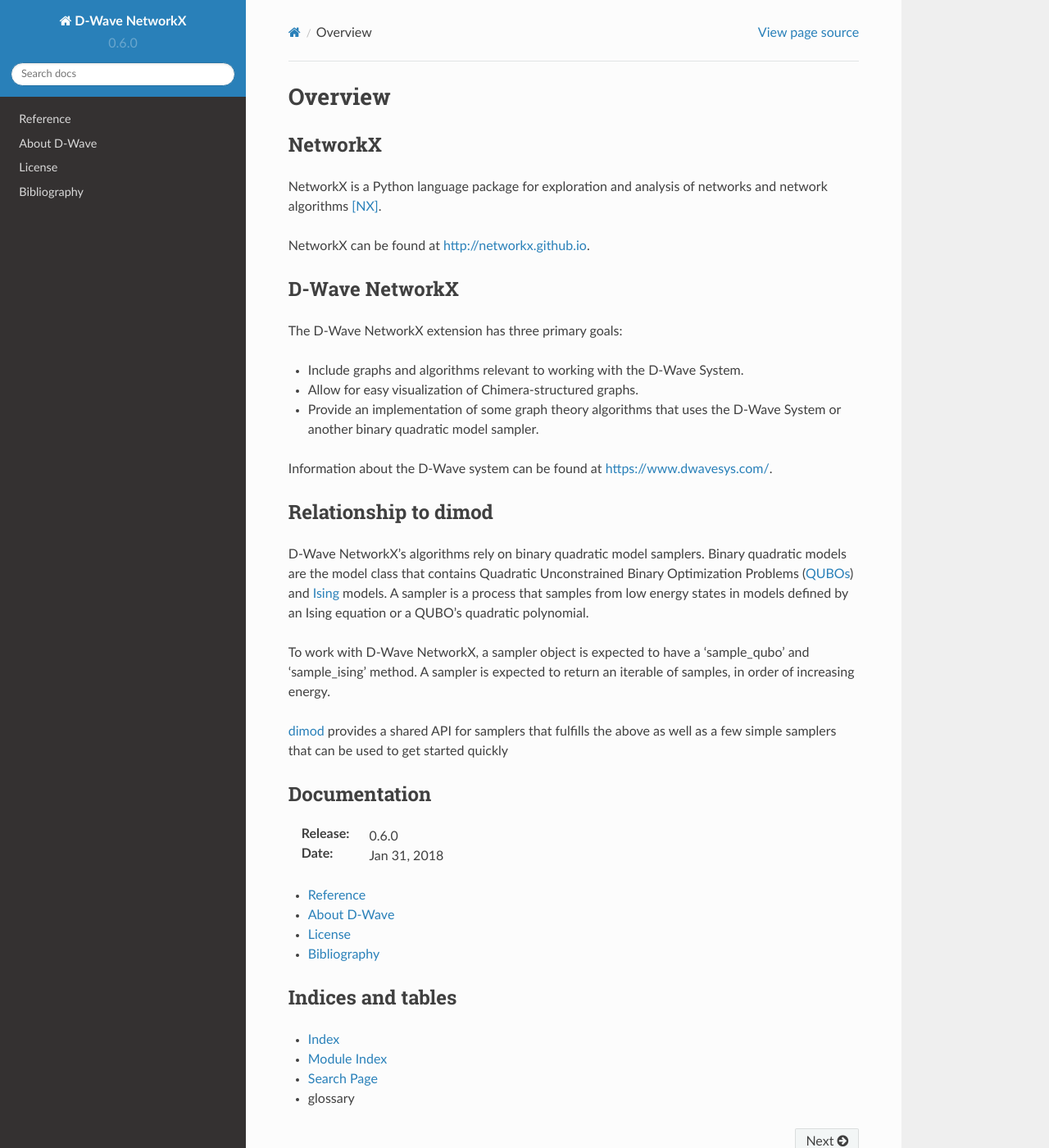
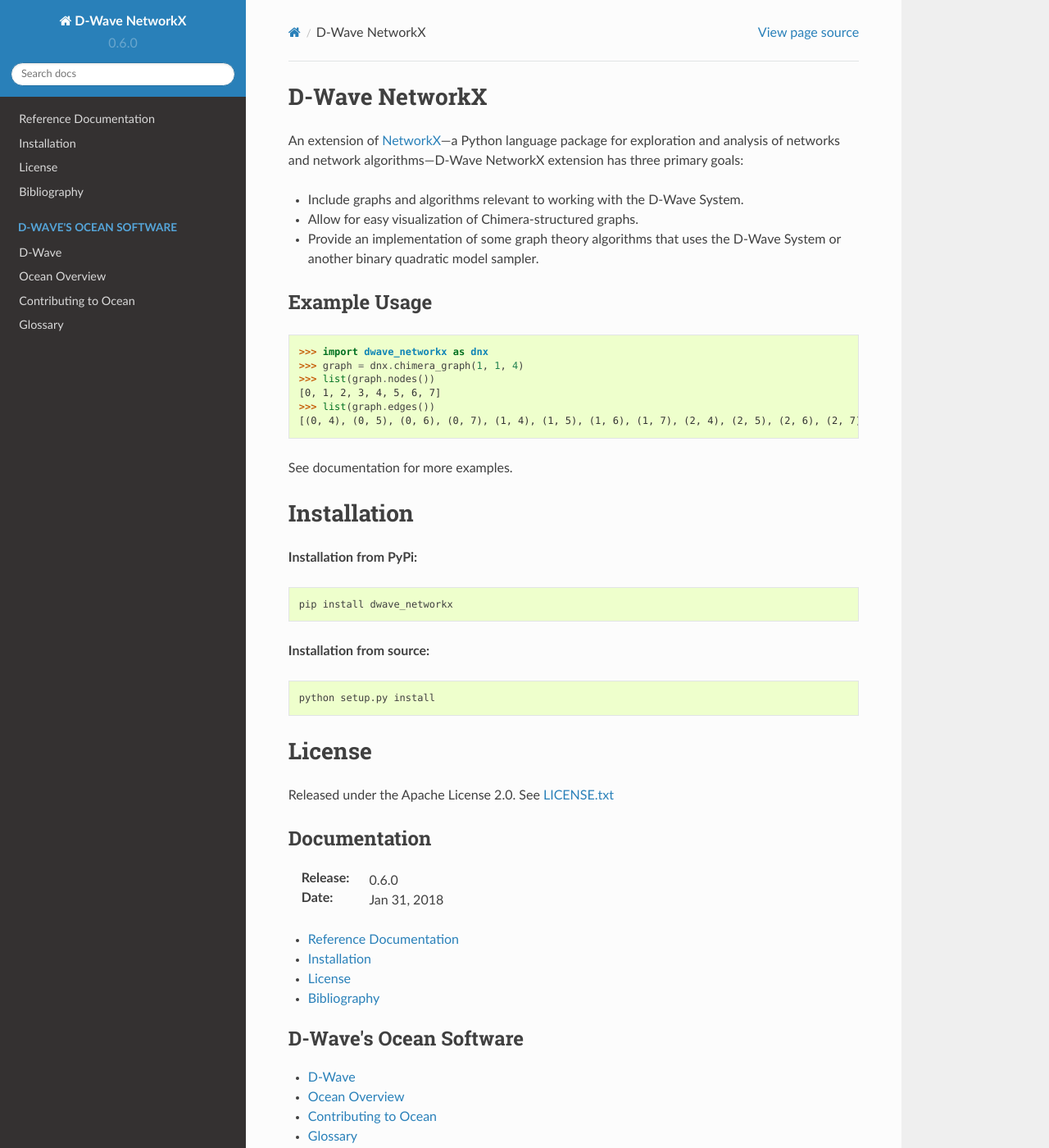
Before and after one commit to dwavesystems/dwave-networkx, a Sphinx documentation site: the page built from docs/index.rst, in a window 1280 px wide and 1400 px high. Shown: the whole window at 82% size. Built offline with Sphinx 7.4.7 and the Read the Docs theme 2.0.0, drawn with Linux system fonts in a browser that asks for light colours.

Commit message:
Navigation 1st draft

```diff
--- /dev/null
+++ b/README.rst
@@ -0,0 +1,55 @@
+
+.. image:: https://travis-ci.org/dwavesystems/dwave_networkx.svg?branch=master
+    :target: https://travis-ci.org/dwave_networkx
+
+.. inclusion-marker-do-not-remove
+
+D-Wave NetworkX
+====================
+
+An extension of `NetworkX <http://networkx.github.io>`_\ ---a Python language package for exploration
+and analysis of networks and network algorithms---D-Wave NetworkX extension has three primary goals:
+
+* Include graphs and algorithms relevant to working with the D-Wave System.
+* Allow for easy visualization of Chimera-structured graphs.
+* Provide an implementation of some graph theory algorithms that uses the D-Wave System or another binary quadratic model sampler.
+
+Example Usage
+----------------
+
+.. code: python
+
+>>> import dwave_networkx as dnx
+>>> graph = dnx.chimera_graph(1, 1, 4)
+>>> list(graph.nodes())
+[0, 1, 2, 3, 4, 5, 6, 7]
+>>> list(graph.edges())
+[(0, 4), (0, 5), (0, 6), (0, 7), (1, 4), (1, 5), (1, 6), (1, 7), (2, 4), (2, 5), (2, 6), (2, 7), (3, 4), (3, 5), (3, 6), (3, 7)]
+
+See documentation for more examples.
+
+Installation
+====================
+
+.. installation-start-marker
+
+**Installation from PyPi:**
+
+.. code-block:: bash
+
+  pip install dwave_networkx
+
+**Installation from source:**
+
+.. code-block:: bash
+
+  python setup.py install
+
+.. installation-end-marker
+
+License
+====================
+
+Released under the Apache License 2.0. See `LICENSE.txt`_
+
+.. _LICENSE.txt: LICENSE.txt
--- a/docs/index.rst
+++ b/docs/index.rst
@@ -2,40 +2,8 @@
 
 .. _contents:
 
-Overview
-========
-
-NetworkX
---------
-
-NetworkX is a Python language package for exploration and analysis of networks and network algorithms [NX]_.
-
-NetworkX can be found at http://networkx.github.io.
-
-
-D-Wave NetworkX
----------------
-
-The D-Wave NetworkX extension has three primary goals:
-
-* Include graphs and algorithms relevant to working with the D-Wave System.
-* Allow for easy visualization of Chimera-structured graphs.
-* Provide an implementation of some graph theory algorithms that uses the D-Wave System or another binary quadratic model sampler.
-
-Information about the D-Wave system can be found at https://www.dwavesys.com/.
-
-Relationship to dimod
----------------------
-
-D-Wave NetworkX's algorithms rely on binary quadratic model samplers. Binary quadratic models are the model class that contains Quadratic Unconstrained Binary Optimization Problems (QUBOs_) and Ising_ models. A sampler is a process that samples from low energy states in models defined by an Ising equation or a QUBO's quadratic polynomial.
-
-To work with D-Wave NetworkX, a sampler object is expected to have a ‘sample_qubo’ and ‘sample_ising’ method. A sampler is expected to return an iterable of samples, in order of increasing energy.
-
-dimod_ provides a shared API for samplers that fulfills the above as well as a few simple samplers that can be used to get started quickly
-
-.. _dimod: https://github.com/dwavesystems/dimod
-.. _Ising: https://en.wikipedia.org/wiki/Ising_model
-.. _QUBOs: https://en.wikipedia.org/wiki/Quadratic_unconstrained_binary_optimization
+.. include:: ../README.rst
+  :start-after: inclusion-marker-do-not-remove
 
 Documentation
 -------------
@@ -49,9 +17,18 @@
    :maxdepth: 1
 
    reference/index
-   about_dwave
+   installation
    license
    bibliography
+
+.. toctree::
+   :caption: D-Wave's Ocean Software
+   :maxdepth: 1
+
+   dwave
+   ocean
+   contributing
+   glossary
 
 Indices and tables
 ------------------
--- /dev/null
+++ b/docs/installation.rst
@@ -0,0 +1,6 @@
+Installation
+================
+
+.. include::  ../README.rst
+   :start-after: installation-start-marker
+   :end-before: installation-end-marker
--- a/docs/reference/index.rst
+++ b/docs/reference/index.rst
@@ -1,7 +1,7 @@
 .. _reference:
 
-Reference
-*********
+Reference Documentation
+*************************
 
    :Release: |release|
    :Date: |today|
```
Also changed, not shown: README.md (deleted, +0 -35 lines), docs/about_dwave.rst (deleted, +0 -10 lines), docs/contributing.rst (added, +7 -0 lines), docs/dwave.rst (added, +9 -0 lines), docs/glossary.rst (added, +8 -0 lines), docs/ocean.rst (added, +10 -0 lines).
